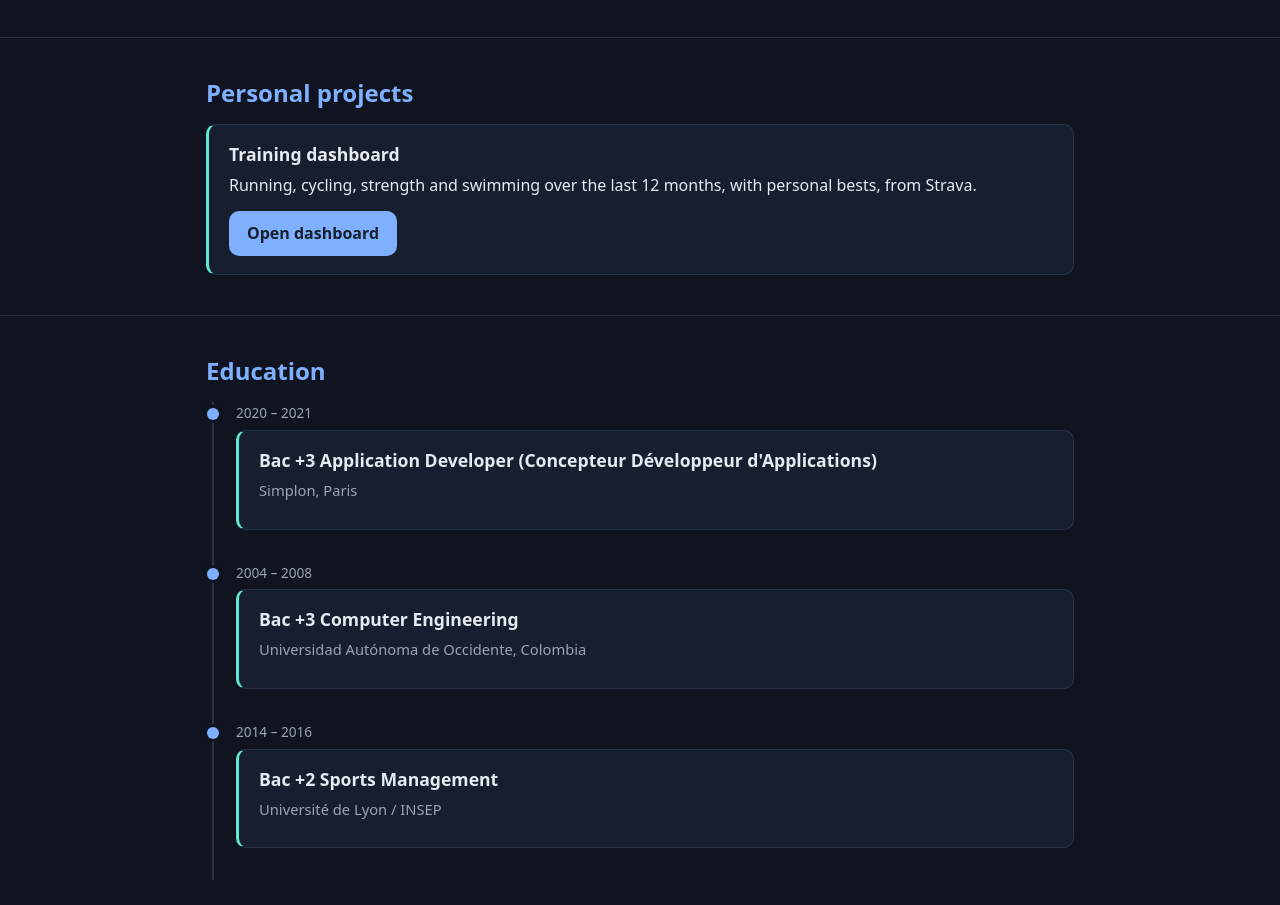
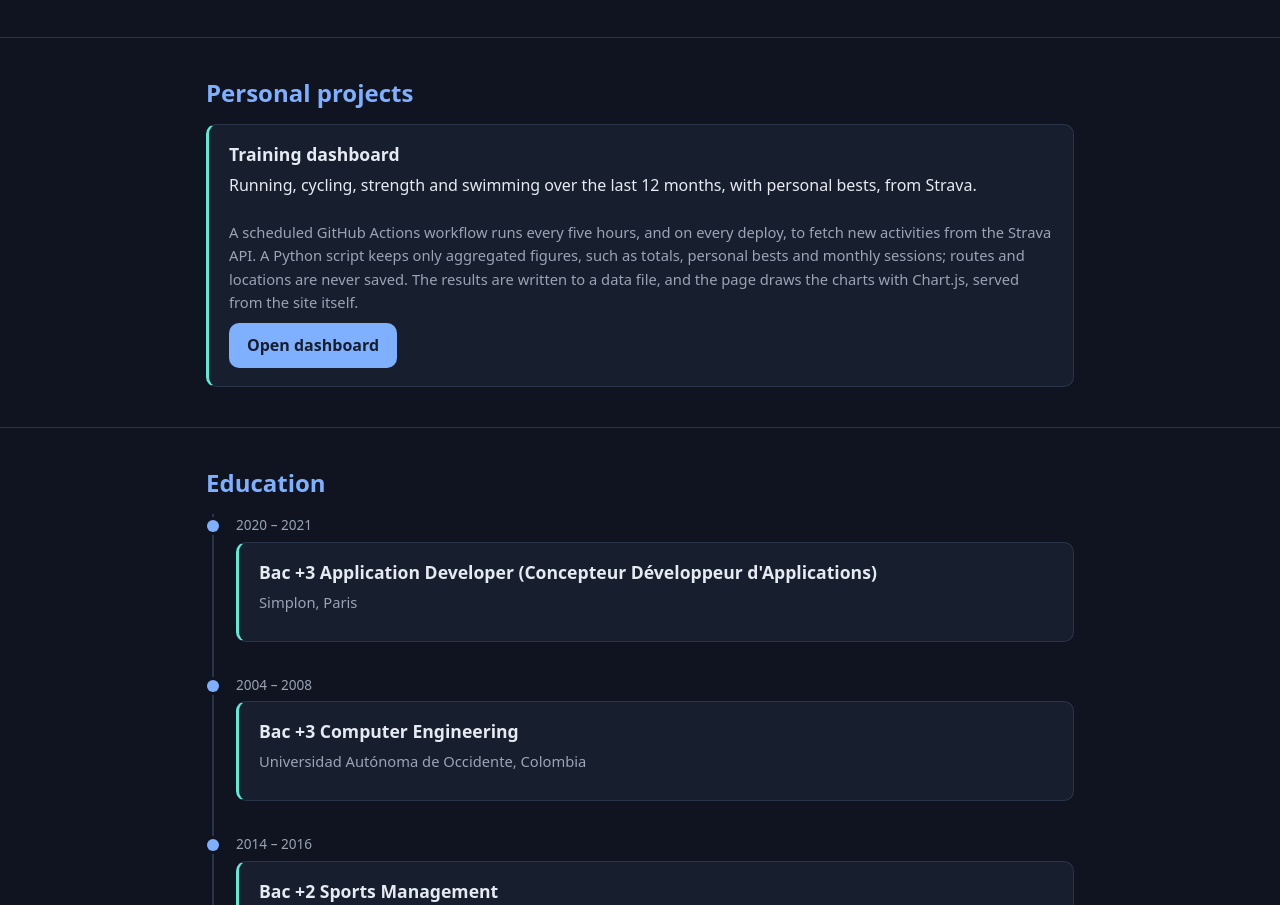
Before and after one commit to Felipeache/Felipeache.github.io, a plain HTML site: page index.html in a window 1280 px wide. Shown: the part 3102-4007 px from the top of the page. Drawn offline with Linux system fonts and the light colour scheme.

Commit message:
Describe how the training dashboard is built on the home page
Co-Authored-By: Claude Haiku 5.5 <noreply@anthropic.com>

```diff
--- a/index.html
+++ b/index.html
@@ -242,6 +242,7 @@ h2 { color: var(--accent); }
 .about-text .about-tags { margin-top: 14px; }
 .about-text .about-tags .tag { margin-bottom: 0; }
 .chips { display: flex; flex-wrap: wrap; gap: 8px; }
+.how { margin-top: 10px; }
 </style>
   <script data-goatcounter="https://felipeache.goatcounter.com/count" async src="//gc.zgo.at/count.js"></script>
 </head>
@@ -419,7 +420,7 @@ const SiteLang = (() => {
           { title: 'Retail point-of-sale ingestion pipeline', text: 'Scheduled pipeline that lands multi-brand retail data in the EU analytics region, with per-table write strategies and load metrics.', href: 'projects/retail-pos-ingestion.html' }
         ] },
         personal: { title: 'Personal projects', link: 'Open dashboard', items: [
-          { title: 'Training dashboard', text: 'Running, cycling, strength and swimming over the last 12 months, with personal bests, from Strava.', href: 'training.html' }
+          { title: 'Training dashboard', text: 'Running, cycling, strength and swimming over the last 12 months, with personal bests, from Strava.', href: 'training.html', how: 'A scheduled GitHub Actions workflow runs every five hours, and on every deploy, to fetch new activities from the Strava API. A Python script keeps only aggregated figures, such as totals, personal bests and monthly sessions; routes and locations are never saved. The results are written to a data file, and the page draws the charts with Chart.js, served from the site itself.' }
         ] },
         education: { title: 'Education', items: [
           { degree: 'Bac +3 Application Developer (Concepteur Développeur d\'Applications)', school: 'Simplon, Paris', dates: '2020 – 2021' },
@@ -465,7 +466,7 @@ const SiteLang = (() => {
           { title: 'Pipeline de ingesta de datos de venta minorista', text: 'Pipeline programado que deposita datos de varias marcas en la región analítica de la UE, con estrategias de escritura por tabla y métricas de carga.', href: 'projects/retail-pos-ingestion.html' }
         ] },
         personal: { title: 'Proyectos personales', link: 'Abrir panel', items: [
-          { title: 'Panel de entrenamiento', text: 'Carreras, bici, fuerza y natación de los últimos 12 meses, con mejores marcas personales, desde Strava.', href: 'training.html' }
+          { title: 'Panel de entrenamiento', text: 'Carreras, bici, fuerza y natación de los últimos 12 meses, con mejores marcas personales, desde Strava.', href: 'training.html', how: 'Un flujo de GitHub Actions programado se ejecuta cada cinco horas, y en cada despliegue, para obtener las nuevas actividades de la API de Strava. Un script de Python guarda solo datos agregados, como totales, mejores marcas y sesiones mensuales; nunca se guardan rutas ni ubicaciones. Los resultados se escriben en un archivo de datos, y la página dibuja los gráficos con Chart.js, servido desde el propio sitio.' }
         ] },
         education: { title: 'Formación', items: [
           { degree: 'Bac +3 Concepteur Développeur d\'Applications', school: 'Simplon, París', dates: '2020 – 2021' },
@@ -511,7 +512,7 @@ const SiteLang = (() => {
           { title: 'Pipeline d\'ingestion des données de point de vente retail', text: 'Pipeline planifié qui dépose les données multi-marques dans la région analytique UE, avec des stratégies d\'écriture par table et des métriques de chargement.', href: 'projects/retail-pos-ingestion.html' }
         ] },
         personal: { title: 'Projets personnels', link: 'Ouvrir le tableau de bord', items: [
-          { title: 'Tableau de bord d\'entraînement', text: 'Courses, vélo, renforcement et natation sur les 12 derniers mois, avec les records personnels, depuis Strava.', href: 'training.html' }
+          { title: 'Tableau de bord d\'entraînement', text: 'Courses, vélo, renforcement et natation sur les 12 derniers mois, avec les records personnels, depuis Strava.', href: 'training.html', how: 'Un flux GitHub Actions planifié s\'exécute toutes les cinq heures, et à chaque déploiement, pour récupérer les nouvelles activités depuis l\'API Strava. Un script Python ne conserve que des données agrégées, comme les totaux, les records et les séances mensuelles ; les itinéraires et les lieux ne sont jamais enregistrés. Les résultats sont écrits dans un fichier de données, et la page dessine les graphiques avec Chart.js, servi depuis le site lui-même.' }
         ] },
         education: { title: 'Formation', items: [
           { degree: 'Bac +3 Concepteur Développeur d\'Applications', school: 'Simplon, Paris', dates: '2020 – 2021' },
@@ -704,6 +705,7 @@ const SiteLang = (() => {
         const card = el('article', 'card');
         card.appendChild(el('h3', null, item.title));
         card.appendChild(el('p', null, item.text));
+        if (item.how) card.appendChild(el('p', 'meta how', item.how));
         const link = el('a', 'btn', t.personal.link);
         link.href = item.href;
         link.appendChild(el('span', 'sr-only', ': ' + item.title));
```
